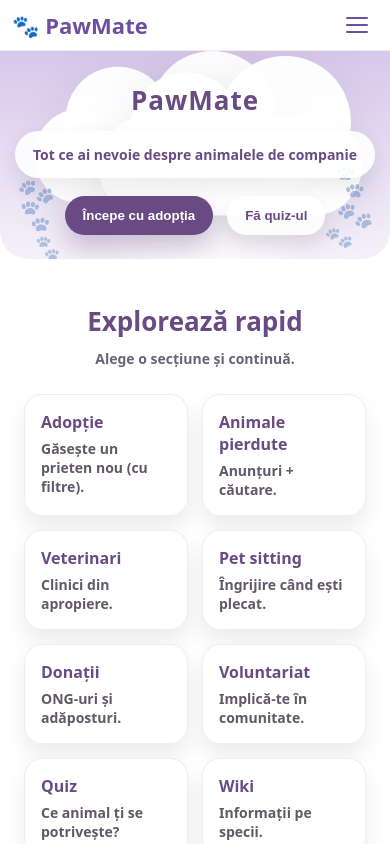
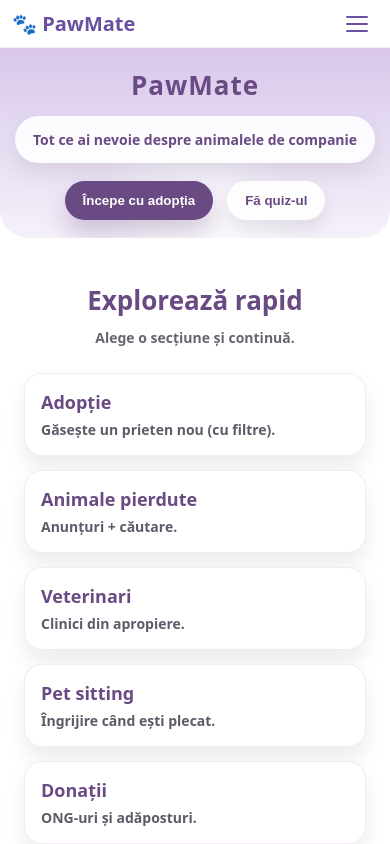
Before and after one commit to viorelinaa/PawMate, a React (Vite) app in the folder frontend/: page / in a window 390 px wide. Shown: the top 844 px of the page. Built offline with nearby package versions, Linux system fonts and the light colour scheme.

Commit message:
versiune telefon update

```diff
--- a/frontend/src/pages/MedGuide.css
+++ b/frontend/src/pages/MedGuide.css
@@ -3,13 +3,14 @@
 /* ============================================
    Global Styles
    ============================================ */
-* {
+.med-guide,
+.med-guide * {
     margin: 0;
     padding: 0;
     box-sizing: border-box;
 }
 
-body {
+.med-guide {
     font-family: -apple-system, BlinkMacSystemFont, 'Segoe UI', 'Roboto', 'Helvetica Neue', Arial, sans-serif;
     -webkit-font-smoothing: antialiased;
     -moz-osx-font-smoothing: grayscale;
@@ -20,13 +21,13 @@ body {
 /* ============================================
    Navigation
    ============================================ */
-.navbar {
+.med-guide .navbar {
     background: white;
     padding: 1rem 0;
     box-shadow: 0 2px 4px rgba(0, 0, 0, 0.05);
 }
 
-.nav-container {
+.med-guide .nav-container {
     max-width: 1400px;
     margin: 0 auto;
     padding: 0 2rem;
@@ -35,30 +36,30 @@ body {
     justify-content: space-between;
 }
 
-.logo {
+.med-guide .logo {
     display: flex;
     align-items: center;
     gap: 0.5rem;
     text-decoration: none;
 }
 
-.logo-icon {
+.med-guide .logo-icon {
     font-size: 24px;
 }
 
-.logo-text {
+.med-guide .logo-text {
     font-size: 1.5rem;
     font-weight: 700;
     color: #6b4a9e;
 }
 
-.nav-links {
+.med-guide .nav-links {
     display: flex;
     align-items: center;
     gap: 1rem;
 }
 
-.nav-link {
+.med-guide .nav-link {
     padding: 0.6rem 1.2rem;
     border-radius: 25px;
     font-size: 1rem;
@@ -68,23 +69,23 @@ body {
     color: #6b4a9e;
 }
 
-.nav-link:hover {
+.med-guide .nav-link:hover {
     background: #f3e8ff;
 }
 
-.nav-link.primary {
+.med-guide .nav-link.primary {
     background: #6b4a9e;
     color: white;
 }
 
-.nav-link.primary:hover {
+.med-guide .nav-link.primary:hover {
     background: #5a3d85;
 }
 
 /* ============================================
    Hero Section
    ============================================ */
-.hero {
+.med-guide .hero {
     background: linear-gradient(180deg, #d4c5e8 0%, #e8dff5 100%);
     padding: 4rem 2rem;
     text-align: center;
@@ -92,14 +93,14 @@ body {
     overflow: hidden;
 }
 
-.hero-content {
+.med-guide .hero-content {
     max-width: 800px;
     margin: 0 auto;
     position: relative;
     z-index: 1;
 }
 
-.hero-title {
+.med-guide .hero-title {
     font-size: 3.5rem;
     font-weight: 800;
     color: #6b4a9e;
@@ -107,7 +108,7 @@ body {
     letter-spacing: -0.02em;
 }
 
-.hero-subtitle {
+.med-guide .hero-subtitle {
     font-size: 1.2rem;
     color: #5a4570;
     background: white;
@@ -121,65 +122,65 @@ body {
 /* ============================================
    Decorative Elements - Clouds
    ============================================ */
-.cloud {
+.med-guide .cloud {
     position: absolute;
     background: white;
     border-radius: 100px;
     opacity: 0.9;
 }
 
-.cloud-left {
+.med-guide .cloud-left {
     width: 300px;
     height: 150px;
     top: 80px;
     left: 40px;
 }
 
-.cloud-left::before,
-.cloud-left::after {
+.med-guide .cloud-left::before,
+.med-guide .cloud-left::after {
     content: '';
     position: absolute;
     background: white;
     border-radius: 100px;
 }
 
-.cloud-left::before {
+.med-guide .cloud-left::before {
     width: 180px;
     height: 180px;
     top: -80px;
     left: 20px;
 }
 
-.cloud-left::after {
+.med-guide .cloud-left::after {
     width: 150px;
     height: 150px;
     top: -60px;
     right: 20px;
 }
 
-.cloud-right {
+.med-guide .cloud-right {
     width: 350px;
     height: 170px;
     top: 60px;
     right: 40px;
 }
 
-.cloud-right::before,
-.cloud-right::after {
+.med-guide .cloud-right::before,
+.med-guide .cloud-right::after {
     content: '';
     position: absolute;
     background: white;
     border-radius: 100px;
 }
 
-.cloud-right::before {
+.med-guide .cloud-right::before {
     width: 200px;
     height: 200px;
     top: -90px;
     left: 30px;
 }
 
-.cloud-right::after {
+.med-guide .cloud-right::after {
     width: 170px;
     height: 170px;
     top: -70px;
@@ -189,7 +190,7 @@ body {
 /* ============================================
    Decorative Elements - Paw Prints
    ============================================ */
-.paw-print {
+.med-guide .paw-print {
     position: absolute;
     color: rgba(107, 74, 158, 0.15);
     font-size: 24px;
@@ -197,37 +198,37 @@ body {
     pointer-events: none;
 }
 
-.paw-1 {
+.med-guide .paw-1 {
     top: 220px;
     left: 60px;
     transform: rotate(-20deg);
 }
 
-.paw-2 {
+.med-guide .paw-2 {
     top: 180px;
     left: 100px;
     transform: rotate(15deg);
 }
 
-.paw-3 {
+.med-guide .paw-3 {
     top: 240px;
     right: 80px;
     transform: rotate(-30deg);
 }
 
-.paw-4 {
+.med-guide .paw-4 {
     top: 200px;
     right: 120px;
     transform: rotate(25deg);
 }
 
-.paw-5 {
+.med-guide .paw-5 {
     bottom: 80px;
     left: 100px;
     transform: rotate(10deg);
 }
 
-.paw-6 {
+.med-guide .paw-6 {
     bottom: 100px;
     right: 100px;
     transform: rotate(-15deg);
@@ -236,13 +237,13 @@ body {
 /* ============================================
    Main Content
    ============================================ */
-.main-content {
+.med-guide .main-content {
     max-width: 1200px;
     margin: 0 auto;
     padding: 4rem 2rem;
 }
 
-.section-title {
+.med-guide .section-title {
     text-align: center;
     font-size: 2.5rem;
     font-weight: 800;
@@ -250,7 +251,7 @@ body {
     margin-bottom: 1rem;
 }
 
-.section-subtitle {
+.med-guide .section-subtitle {
     text-align: center;
     font-size: 1.1rem;
     color: #6b7280;
@@ -260,7 +261,7 @@ body {
 /* ============================================
    Cards Grid
    ============================================ */
-.cards-grid {
+.med-guide .cards-grid {
     display: grid;
     grid-template-columns: repeat(auto-fit, minmax(300px, 1fr));
     gap: 2rem;
@@ -268,7 +269,7 @@ body {
     margin: 0 auto;
 }
 
-.card {
+.med-guide .card {
     background: white;
     border-radius: 20px;
     padding: 2.5rem;
@@ -276,33 +277,33 @@ body {
     transition: all 0.3s ease;
 }
 
-.card:hover {
+.med-guide .card:hover {
     transform: translateY(-4px);
     box-shadow: 0 8px 20px rgba(0, 0, 0, 0.12);
 }
 
-.card-title {
+.med-guide .card-title {
     font-size: 1.5rem;
     font-weight: 700;
     color: #6b4a9e;
     margin-bottom: 1.5rem;
 }
 
-.card-description {
+.med-guide .card-description {
     font-size: 0.95rem;
     color: #6b7280;
     margin-bottom: 1.5rem;
     line-height: 1.6;
 }
 
-.card-list {
+.med-guide .card-list {
     list-style: none;
     display: flex;
     flex-direction: column;
     gap: 0.9rem;
 }
 
-.card-list-item {
+.med-guide .card-list-item {
     display: flex;
     align-items: flex-start;
     color: #4a5568;
@@ -310,7 +311,7 @@ body {
     font-size: 0.95rem;
 }
 
-.bullet {
+.med-guide .bullet {
     color: #6b4a9e;
     margin-right: 0.75rem;
     font-size: 1rem;
@@ -321,7 +322,7 @@ body {
 /* ============================================
    Footer
    ============================================ */
-.footer {
+.med-guide .footer {
     background: #f9fafb;
     padding: 2rem;
     text-align: center;
@@ -330,7 +331,7 @@ body {
     border-top: 1px solid #e5e7eb;
 }
 
-.footer p {
+.med-guide .footer p {
     font-size: 0.95rem;
 }
 
@@ -338,62 +339,62 @@ body {
    Responsive Design
    ============================================ */
 @media (max-width: 1024px) {
-    .cards-grid {
+    .med-guide .cards-grid {
         grid-template-columns: repeat(auto-fit, minmax(280px, 1fr));
     }
 }
 
 @media (max-width: 768px) {
-    .nav-links {
+    .med-guide .nav-links {
         display: none;
     }
 
-    .hero-title {
+    .med-guide .hero-title {
         font-size: 2.5rem;
     }
 
-    .hero-subtitle {
+    .med-guide .hero-subtitle {
         font-size: 1rem;
         padding: 0.8rem 1.5rem;
     }
 
-    .section-title {
+    .med-guide .section-title {
         font-size: 2rem;
     }
 
-    .cloud-left,
-    .cloud-right,
-    .paw-print {
+    .med-guide .cloud-left,
+    .med-guide .cloud-right,
+    .med-guide .paw-print {
         display: none;
     }
 
-    .card {
+    .med-guide .card {
         padding: 2rem;
     }
 
-    .main-content {
+    .med-guide .main-content {
         padding: 3rem 1.5rem;
     }
 
-    .nav-container {
+    .med-guide .nav-container {
         padding: 0 1.5rem;
     }
 }
 
 @media (max-width: 480px) {
-    .hero-title {
+    .med-guide .hero-title {
         font-size: 2rem;
     }
 
-    .hero-subtitle {
+    .med-guide .hero-subtitle {
         font-size: 0.9rem;
     }
 
-    .card-title {
+    .med-guide .card-title {
         font-size: 1.3rem;
     }
 
-    .cards-grid {
+    .med-guide .cards-grid {
         gap: 1.5rem;
     }
 }
@@ -412,67 +413,67 @@ body {
     }
 }
 
-.card {
+.med-guide .card {
     animation: fadeIn 0.5s ease-out;
 }
 
-.card:nth-child(2) {
+.med-guide .card:nth-child(2) {
     animation-delay: 0.1s;
 }
 
-.card:nth-child(3) {
+.med-guide .card:nth-child(3) {
     animation-delay: 0.2s;
 }
 
 /* ============================================
    Utilities
    ============================================ */
-.text-center {
+.med-guide .text-center {
     text-align: center;
 }
 
-.flex {
+.med-guide .flex {
     display: flex;
 }
 
-.items-center {
+.med-guide .items-center {
     align-items: center;
 }
 
-.justify-between {
+.med-guide .justify-between {
     justify-content: space-between;
 }
 
-.gap-1 {
+.med-guide .gap-1 {
     gap: 0.25rem;
 }
 
-.gap-2 {
+.med-guide .gap-2 {
     gap: 0.5rem;
 }
 
-.gap-4 {
+.med-guide .gap-4 {
     gap: 1rem;
 }
 
 /* ============================================
    Custom Scrollbar
    ============================================ */
-::-webkit-scrollbar {
+.med-guide ::-webkit-scrollbar {
     width: 10px;
     height: 10px;
 }
 
-::-webkit-scrollbar-track {
+.med-guide ::-webkit-scrollbar-track {
     background: #f1f1f1;
 }
 
-::-webkit-scrollbar-thumb {
+.med-guide ::-webkit-scrollbar-thumb {
     background: #6b4a9e;
     border-radius: 5px;
 }
 
-::-webkit-scrollbar-thumb:hover {
+.med-guide ::-webkit-scrollbar-thumb:hover {
     background: #5a3d85;
 }
 
@@ -480,19 +481,19 @@ body {
    Print Styles
    ============================================ */
 @media print {
-    .navbar,
-    .footer,
-    .cloud,
-    .paw-print {
+    .med-guide .navbar,
+    .med-guide .footer,
+    .med-guide .cloud,
+    .med-guide .paw-print {
         display: none;
     }
 
-    .hero {
+    .med-guide .hero {
         background: white;
         padding: 2rem 0;
     }
 
-    .card {
+    .med-guide .card {
         page-break-inside: avoid;
         box-shadow: none;
         border: 1px solid #e5e7eb;
--- a/frontend/src/pages/MedGuide.tsx
+++ b/frontend/src/pages/MedGuide.tsx
@@ -25,7 +25,7 @@ function MedicalCard({ title, description, items }: MedicalCardProps) {
 
 export default function MedGuide() {
     return (
-        <div>
+        <div className="med-guide">
             {/* HERO */}
             <section className="hero">
                 <div className="cloud cloud-left" />
--- a/frontend/src/styles/responsive.css
+++ b/frontend/src/styles/responsive.css
@@ -1,51 +1,101 @@
+/* =========================================================
+   PawMate - responsive.css (FULL)
+   Pune-l ULTIMUL importat ca să aibă prioritate.
+   ========================================================= */
+
+
+/* ===== GLOBAL ANTI-OVERFLOW FIX ===== */
+html, body {
+    width: 100%;
+    max-width: 100%;
+    overflow-x: hidden;
+}
+
+*, *::before, *::after {
+    box-sizing: border-box;
+}
+
+/* Media elements never overflow */
+img, video, canvas, svg {
+    max-width: 100%;
+    height: auto;
+}
+
+/* Prevent flex/grid children from forcing overflow */
+* {
+    min-width: 0;
+}
+
+/* Optional: smoother font */
+body {
+    -webkit-font-smoothing: antialiased;
+    -moz-osx-font-smoothing: grayscale;
+}
+
+
 /* ===============================
-   MOBILE FIRST – max-width 768px
+   TABLET – max-width 1024px
 ================================ */
+@media (max-width: 1024px) {
+    .cards,
+    .lostCards,
+    .sitters-grid {
+        grid-template-columns: repeat(2, minmax(0, 1fr)) !important;
+    }
 
+    .filters,
+    .lostFilters {
+        max-width: 100%;
+    }
+}
+
+
+/* ===============================
+   MOBILE – max-width 768px
+================================ */
 @media (max-width: 768px) {
 
     /* ===============================
-       GLOBAL
+       GLOBAL TYPO
     ================================ */
-    body {
-        font-size: 14px;
-    }
+    body { font-size: 14px; }
+    h1 { font-size: 26px; }
+    h2 { font-size: 22px; }
+    p  { font-size: 14px; }
 
-    h1 {
-        font-size: 26px;
-    }
-
-    h2 {
-        font-size: 22px;
-    }
-
-    p {
-        font-size: 14px;
+    /* Any common wrappers should not exceed the screen */
+    .container,
+    .page,
+    .content,
+    main,
+    section {
+        max-width: 100%;
     }
 
     /* ===============================
        NAVBAR
     ================================ */
-
     .navbar,
     .topNav,
     .navBar {
         padding: 10px 12px !important;
+        max-width: 100%;
     }
 
-    /* logo */
     .navbar .logo,
     .navBar .logo,
     .topNav .logo,
     .brand {
-        font-size: 22px !important;
+        font-size: 20px !important;
+        white-space: nowrap;
     }
 
-    /* link-uri scrollabile */
+    /* If your links are scrollable on mobile */
     .navbarLinks,
     .navLinks,
     .menuLinks,
-    nav ul {
+    nav ul,
+    .links {
         display: flex !important;
         gap: 10px;
         overflow-x: auto;
@@ -53,28 +103,269 @@
         -webkit-overflow-scrolling: touch;
         padding: 6px 2px;
         scrollbar-width: none;
+        max-width: 100%;
     }
 
-    nav ul::-webkit-scrollbar {
+    nav ul::-webkit-scrollbar,
+    .navbarLinks::-webkit-scrollbar,
+    .links::-webkit-scrollbar {
         display: none;
     }
 
     nav ul a,
-    .navbarLinks a {
+    .navbarLinks a,
+    .links a {
         font-size: 14px;
         padding: 10px 14px;
         border-radius: 999px;
         flex: 0 0 auto;
     }
 
-    nav ul a.active {
+    nav ul a.active,
+    .navbarLinks a.active,
+    .links a.active {
         background: #6a4a83;
         color: #fff;
     }
 
     /* ===============================
-       HERO (Adopție / Pierdute / Quiz)
+       HERO (Adopție / Pierdute / Quiz / Sitters / Donații)
     ================================ */
+    .hero,
+    .adoptHero,
+    .lostHero,
+    .donateHero,
+    .quizHero,
+    .sittersHero {
+        padding: 28px 14px 22px !important;
+        border-radius: 0 0 28px 28px;
+        max-width: 100%;
+        overflow: hidden; /* IMPORTANT for absolute clouds/paws */
+    }
+
+    .hero h1,
+    .adoptHero h1,
+    .lostHero h1,
+    .donateHero h1,
+    .quizHero h1,
+    .sittersHero h1 {
+        font-size: 26px;
+    }
+
+    .hero p,
+    .adoptHero p,
+    .lostHero p,
+    .donateHero p,
+    .quizHero p,
+    .sittersHero p {
+        font-size: 14px;
+    }
+
+    /* Hide decorative absolute items on mobile (safe) */
+    .lostCloud,
+    .heroCloud,
+    .cloud,
+    .paw,
+    .paw-print,
+    .lostPaw,
+    .heroPaw,
+    .lp1, .lp2, .lp3,
+    .lc1, .lc2 {
+        display: none !important;
+    }
+
+    /* ===============================
+       CONTENT WRAPPERS
+    ================================ */
+    .container,
+    .lostContent,
+    .adoptContent,
+    .main-content,
+    .quizPage,
+    .pet-sitting-page {
+        padding-left: 12px !important;
+        padding-right: 12px !important;
+        max-width: 100%;
+    }
+
+    /* Pet-sitting had huge padding on desktop */
+    .pet-sitting-page {
+        padding-top: 24px !important;
+        padding-bottom: 40px !important;
+    }
+
+    /* ===============================
+       FILTERS (Adopție / Pierdute / Sitters)
+    ================================ */
+    .filters,
+    .lostFilters {
+        padding: 14px !important;
+        border-radius: 18px;
+        max-width: 100%;
+    }
+
+    /* If .filters is flex on desktop -> column on mobile */
+    .filters {
+        flex-direction: column !important;
+        align-items: stretch !important;
+        gap: 12px !important;
+    }
+
+    /* Avoid fixed width input on mobile */
+    .filters input {
+        width: 100% !important;
+    }
+
+    .filtersGrid,
+    .lostFiltersGrid {
+        display: grid !important;
+        grid-template-columns: 1fr !important;
+        gap: 10px !important;
+        max-width: 100%;
+    }
+
+    input,
+    select {
+        width: 100%;
+        font-size: 14px;
+        padding: 12px 14px;
+        border-radius: 14px;
+    }
+
+    .resetBtn,
+    .lostBtnReset,
+    .filter-reset {
+        width: 100%;
+        padding: 12px;
+        font-size: 14px;
+        text-align: center;
+    }
+
+    /* If you have tiny filter actions like "Reset rating inclus" */
+    .filter-reset,
+    .filter-rating,
+    .filter-price {
+        width: 100%;
+        display: flex;
+        justify-content: center;
+        padding: 10px 12px;
+        border-radius: 999px;
+        background: rgba(255,255,255,0.9);
+        box-shadow: 0 10px 18px rgba(0,0,0,0.06);
+    }
+
+    /* ===============================
+       CARDS (Adopție / Pierdute / Sitters)
+    ================================ */
+    .cards,
+    .lostCards,
+    .sitters-grid {
+        grid-template-columns: 1fr !important;
+        gap: 14px !important;
+        max-width: 100%;
+    }
+
+    .card,
+    .lostCard,
+    .sitter-card {
+        padding: 16px !important;
+        border-radius: 18px !important;
+        max-width: 100%;
+    }
+
+    /* Badges */
+    .badge,
+    .lostBadge {
+        font-size: 12px;
+        padding: 6px 10px;
+    }
+
+    /* Sitters footer: stack */
+    .card-footer {
+        flex-direction: column !important;
+        align-items: stretch !important;
+        gap: 10px !important;
+    }
+
+    .card-footer button {
+        width: 100% !important;
+    }
+
+    /* ===============================
+       QUIZ
+    ================================ */
+    .quizProgress {
+        padding: 14px !important;
+        border-radius: 16px !important;
+        max-width: 100%;
+        overflow: hidden;
+    }
+
+    .quizProgress span { font-size: 13px; }
+
+    .quizCard,
+    .quizResult {
+        padding: 18px !important;
+        border-radius: 20px !important;
+        max-width: 100%;
+    }
+
+    .answers button {
+        font-size: 14px;
+        padding: 12px;
+    }
+
+    /* Stats: 1 col on mobile (sa nu se înghesuie) */
+    .quizStats {
+        grid-template-columns: 1fr !important;
+        gap: 10px !important;
+    }
+
+    /* ===============================
+       RESULT BUTTONS
+    ================================ */
+    .resultActions {
+        flex-direction: column !important;
+        gap: 12px !important;
+        max-width: 100%;
+    }
+
+    .resultActions button,
+    .resultActions a {
+        width: 100% !important;
+        height: 46px !important;
+        font-size: 14px !important;
+    }
+
+    /* ===============================
+       404 PAGE
+    ================================ */
+    .notFoundCard {
+        padding: 24px 16px !important;
+        max-width: 100%;
+    }
+
+    .notFoundCard h1 {
+        font-size: 42px !important;
+    }
+
+    /* ===============================
+       FOOTER
+    ================================ */
+    footer {
+        padding: 20px 12px !important;
+        font-size: 13px !important;
+        max-width: 100%;
+    }
+}
+
+
+/* ===============================
+   EXTRA SMALL – max-width 480px
+================================ */
+@media (max-width: 480px) {
+    h1 { font-size: 24px; }
+    h2 { font-size: 20px; }
 
     .hero,
     .adoptHero,
@@ -82,180 +373,11 @@
     .donateHero,
     .quizHero,
     .sittersHero {
-        padding: 36px 14px 24px !important;
-        border-radius: 0 0 28px 28px;
-    }
-
-    .hero h1,
-    .adoptHero h1,
-    .lostHero h1 {
-        font-size: 26px;
-    }
-
-    .hero p,
-    .adoptHero p,
-    .lostHero p {
-        font-size: 14px;
-    }
-
-    /* nori mai mici */
-    .lostCloud,
-    .heroCloud {
-        transform: scale(0.75);
-    }
-
-    /* ===============================
-       CONTENT WRAPPER
-    ================================ */
-
-    .container,
-    .lostContent,
-    .adoptContent {
-        padding: 16px 12px 50px;
-    }
-
-    /* ===============================
-       FILTERE
-    ================================ */
-
-    .filters,
-    .lostFilters {
-        padding: 14px;
-        border-radius: 18px;
-    }
-
-    .filtersGrid,
-    .lostFiltersGrid {
-        display: grid;
-        grid-template-columns: 1fr;
-        gap: 10px;
-    }
-
-    input,
-    select {
-        font-size: 14px;
-        padding: 12px 14px;
-        border-radius: 14px;
-    }
-
-    .resetBtn,
-    .lostBtnReset {
-        width: 100%;
-        padding: 12px;
-        font-size: 14px;
-    }
-
-    /* ===============================
-       CARDURI (Adopție / Pierdute)
-    ================================ */
-
-    .cards,
-    .lostCards {
-        grid-template-columns: 1fr;
-        gap: 14px;
-    }
-
-    .card,
-    .lostCard {
-        padding: 16px;
-        border-radius: 18px;
-    }
-
-    .card h3,
-    .lostCard h3 {
-        font-size: 16px;
-    }
-
-    .card p,
-    .lostDesc {
-        font-size: 14px;
-    }
-
-    /* badge-uri */
-    .badge,
-    .lostBadge {
-        font-size: 12px;
-        padding: 6px 10px;
-    }
-
-    /* ===============================
-       QUIZ
-    ================================ */
-
-    .quizPage {
-        padding: 0 10px;
-    }
-
-    .quizProgress {
-        padding: 14px;
-        border-radius: 16px;
-    }
-
-    .quizProgress span {
-        font-size: 13px;
+        padding: 24px 12px 18px !important;
     }
 
     .quizCard,
     .quizResult {
-        padding: 18px;
-        border-radius: 20px;
-    }
-
-    .answers button {
-        font-size: 14px;
-        padding: 12px;
-    }
-
-    .quizStats {
-        grid-template-columns: repeat(2, 1fr);
-        gap: 10px;
-    }
-
-    /* ===============================
-       BUTOANE (quiz / rezultate)
-    ================================ */
-
-    .resultActions {
-        flex-direction: column;
-        gap: 12px;
-    }
-
-    .resultActions button,
-    .resultActions a {
-        width: 100%;
-        height: 46px;
-        font-size: 14px;
-    }
-
-    /* ===============================
-       404 PAGE
-    ================================ */
-
-    .notFoundCard {
-        padding: 24px 16px;
-    }
-
-    .notFoundCard h1 {
-        font-size: 42px;
-    }
-
-    /* ===============================
-       FOOTER (dacă ai)
-    ================================ */
-
-    footer {
-        padding: 20px 12px;
-        font-size: 13px;
+        padding: 16px !important;
     }
 }
-
-/* ===============================
-   TABLET – între 769px și 1024px
-================================ */
-
-@media (max-width: 1024px) {
-    .cards,
-    .lostCards {
-        grid-template-columns: repeat(2, 1fr);
-    }
-}
```
